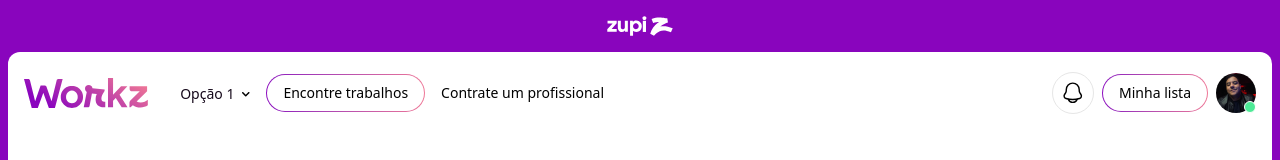
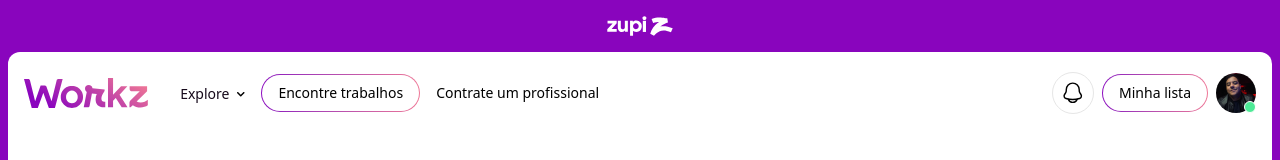
Before and after one commit to luccaromaniello/cometa-code-challenge, a Vue app: page / in a window 1280 px wide. Shown: the top 160 px of the page. Built offline with nearby package versions, Linux system fonts and the light colour scheme; the HTML template or start-up script is replaced by a standard one.

Commit message:
fix: navbar options

```diff
--- a/src/components/navigation/NavBar.vue
+++ b/src/components/navigation/NavBar.vue
@@ -11,8 +11,9 @@ const navItems = [
   {
     hasDropdown: true,
     options: [
-      { label: 'Opção 1', value: '1' },
-      { label: 'Opção 2', value: '2' },
+      { label: 'Explore', value: 'explore' },
+      { label: 'Negociações', value: 'negotiation' },
+      { label: 'Conquistas', value: 'achievements' },
     ],
   },
   { label: 'Encontre trabalhos', isButton: true },
```
